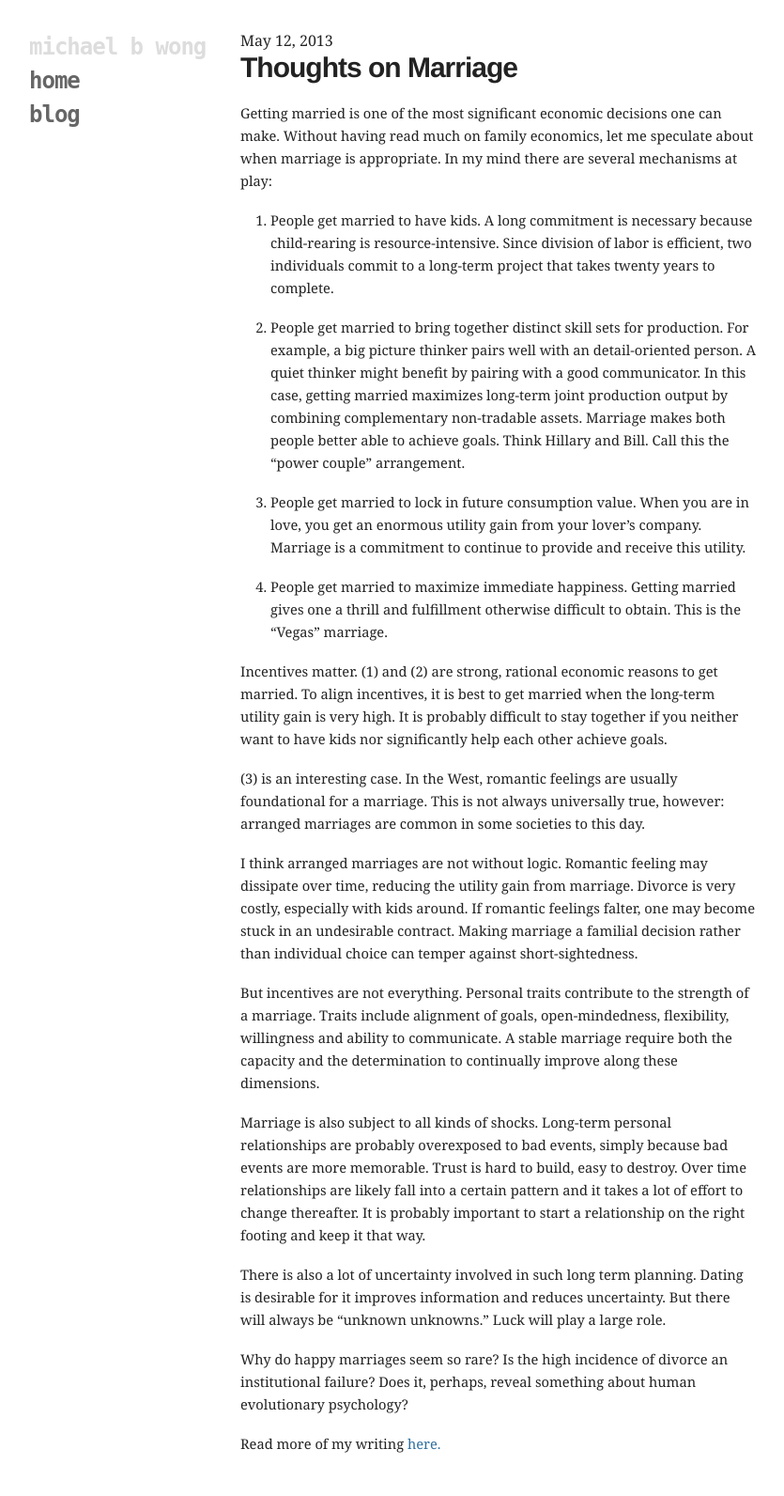
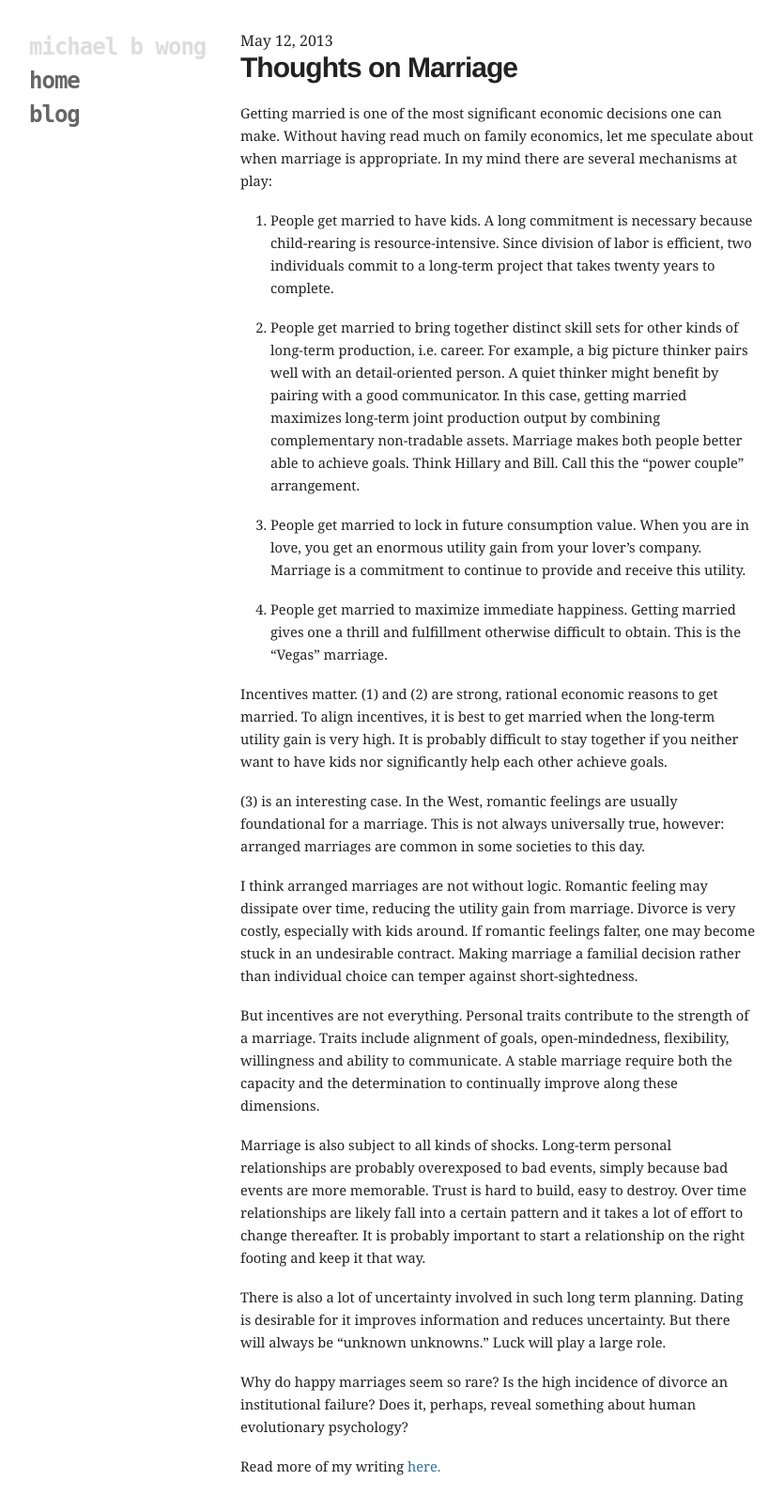
Before and after one commit to mbwong/mbwong.github.com, a Jekyll site: the page built from _posts/2013-05-12-thoughts-on-marriage.md, in a window 1280 px wide. Shown: the whole page at 94% size, without its empty margins (94-929 px from the left). Built offline with Jekyll 4.4.1, drawn with Linux system fonts in a browser that asks for light colours; before the commit the page ends 1568 px from its top, so only the background shows below that.

Commit message:
Update 2013-05-12-thoughts-on-marriage.md

```diff
--- a/_posts/2013-05-12-thoughts-on-marriage.md
+++ b/_posts/2013-05-12-thoughts-on-marriage.md
@@ -10,7 +10,7 @@ Getting married is one of the most significant economic decisions one can make.
 
 1. People get married to have kids. A long commitment is necessary because child-rearing is resource-intensive. Since division of labor is efficient, two individuals commit to a long-term project that takes twenty years to complete.
 
-2. People get married to bring together distinct skill sets for production. For example, a big picture thinker pairs well with an detail-oriented person. A quiet thinker might benefit by pairing with a good communicator. In this case, getting married maximizes long-term joint production output by combining complementary non-tradable assets. Marriage makes both people better able to achieve goals. Think Hillary and Bill. Call this the "power couple" arrangement.
+2. People get married to bring together distinct skill sets for other kinds of long-term production, i.e. career. For example, a big picture thinker pairs well with an detail-oriented person. A quiet thinker might benefit by pairing with a good communicator. In this case, getting married maximizes long-term joint production output by combining complementary non-tradable assets. Marriage makes both people better able to achieve goals. Think Hillary and Bill. Call this the "power couple" arrangement.
 
 3. People get married to lock in future consumption value. When you are in love, you get an enormous utility gain from your lover's company. Marriage is a commitment to continue to provide and receive this utility.
 
```
